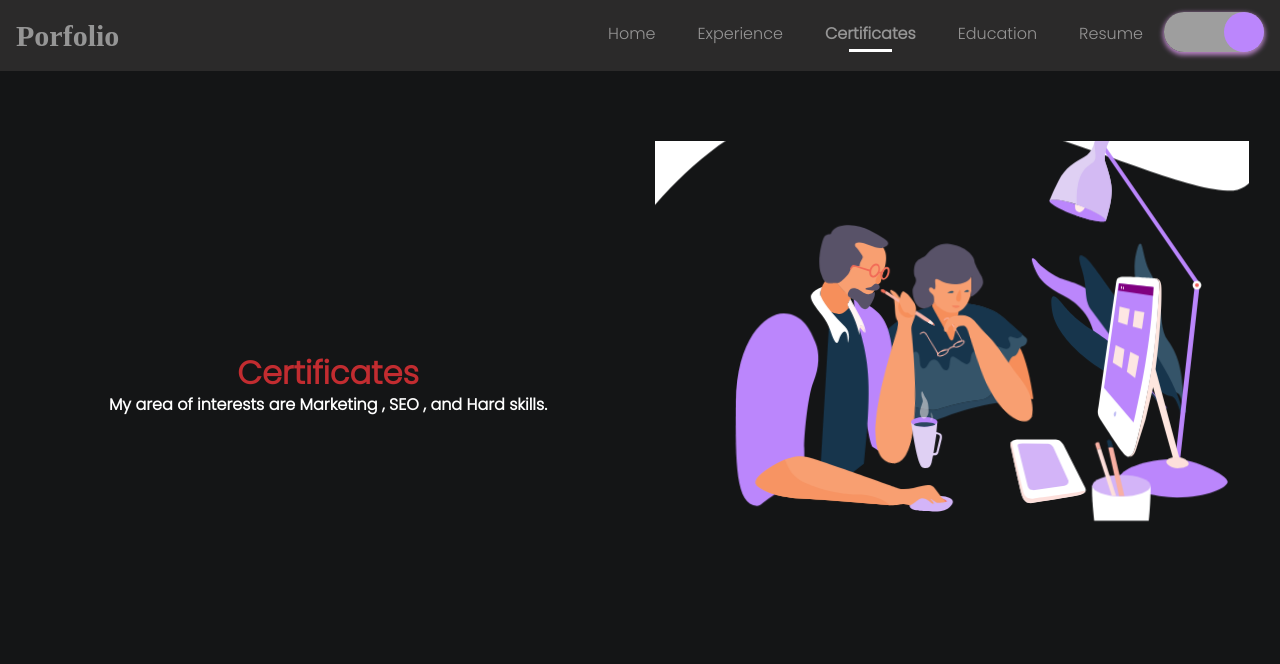
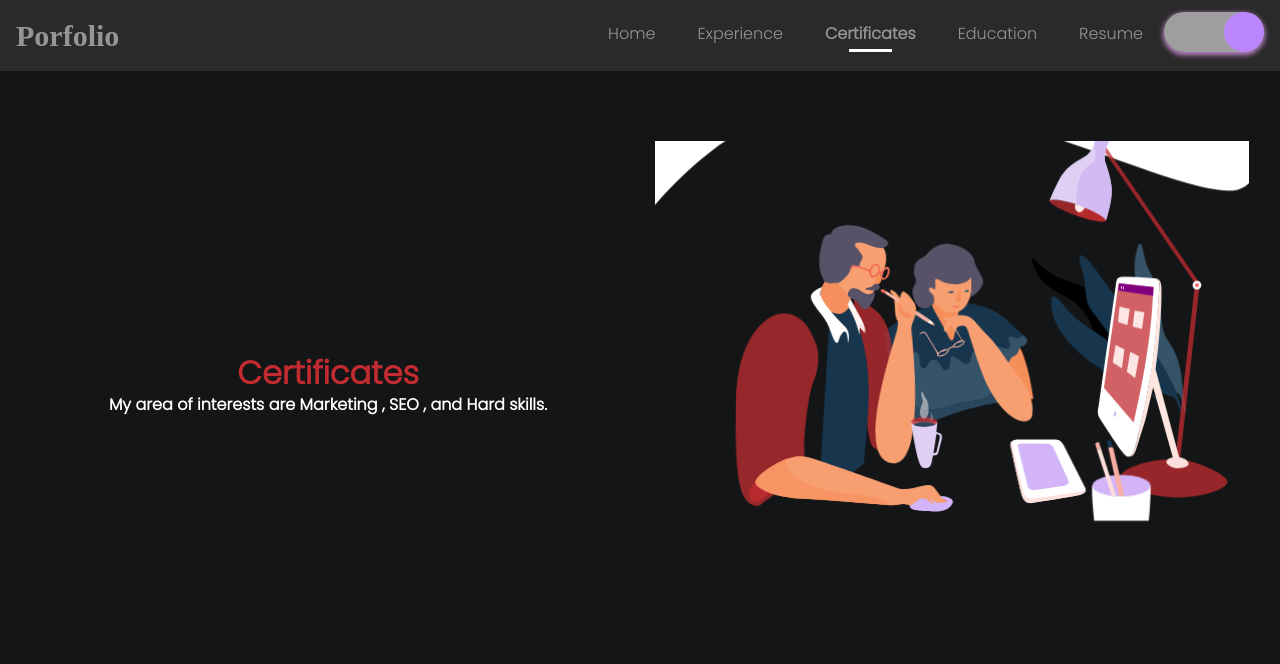
Before and after one commit to sahiithyareddy/sahiithyaareddy.github.io, a plain HTML site: page research.html in a window 1280 px wide. Shown: the top 664 px of the page. Drawn offline with nearby package versions, Linux system fonts and the light colour scheme; grey boxes are pictures that could not be loaded; some icons are missing; files whose address does not match are found by name; a web font is replaced by a local one.

Commit message:
Update research.html

```diff
--- a/research.html
+++ b/research.html
@@ -100,7 +100,7 @@
                   <path fill="#355469"
                     d="M1891 858s-6-28-8-52c-2-23-6-61-31-94-15-19-14-56-15-74 0-32-19-55-26-71s-10-32-12-40-6-27-14 10 4 87 17 112c18 38-3 91 20 135 13 23 30 30 41 32s14 3 17 13l8 29h3z"
                     class="plant p2" style="animation-duration:8s"></path>
-                  <path fill="#bb86fc"
+                  <path fill="##c22c30bf"
                     d="M1852 850s-49-48-57-70c-13-35-35-79-85-147-24-32-70-38-85-45-19-9-38-24-43-30-4-6-23-23-3 19 16 35 62 46 83 64 47 40 30 73 62 115 13 17 27 29 53 34 11 2 20 6 29 16 16 16 16 16 37 44h9z"
                     class="plant p3" style="animation-duration:3.6s"></path>
                   <path fill="#17354C"
@@ -162,7 +162,7 @@
                     </g>
                   </g>
                   <g id="L5_x5F_Human_x5F_Man">
-                    <path id="sholderforman" fill="#bb86fc" d="M1163 622c58 28 85 38 82 193s-26 123-42 114-40-307-40-307z">
+                    <path id="sholderforman" fill="#c22c30bf" d="M1163 622c58 28 85 38 82 193s-26 123-42 114-40-307-40-307z">
                     </path>
                     <path fill="#FDE6E1" d="M1175 682l10 12c1-2-1-16-5-16s-5 4-5 4z"></path>
                     <path fill="#F68F5B" d="M1161 617l-8 13c-1 3-5 5 2 16s6 12 6 12h-61s-5-29-5-49c0-8 19-38 22-42 0 0 21 48 44 50z">
@@ -182,10 +182,10 @@
                     </g>
                     <g id="_x3C_Group_x5F_ManSleeve_x3E_" class="sleave"
                       style="animation-name:sleave;animation-timing-function:ease-in-out;animation-iteration-count:infinite;animation-duration:5s;transform-origin:1009.149px 711.625px">
-                      <path id="_x3C_Path_x5F_WhiteSleeve_x3E_" fill="#bb86fc"
+                      <path id="_x3C_Path_x5F_WhiteSleeve_x3E_" fill="#c22c30bf"
                         d="M1084 712c-9-22-26-58-65-58s-97 56-97 183 1 211 45 213c7 0 14-9 26-17 25-19 60-40 64-47 6-10 7-36 6-56s6-107 18-136 13-60 3-82z">
                       </path>
-                      <path id="_x3C_Path_x5F_WhiteSleeve_x5F_Shadow_x3E_" fill="#bb86fc"
+                      <path id="_x3C_Path_x5F_WhiteSleeve_x5F_Shadow_x3E_" fill="#c22c30bf"
                         d="M994 1023s-21 18-31 18-13-10-13-17c2-20 46-76 113-78 0 0-36 49-69 77z"></path>
                     </g>
                     <g id="_x3C_Group_x5F_ManArm_x3E_" class="arm">
@@ -244,12 +244,12 @@
                 <g class="stuffontable">
                   <g id="L4_x5F_ScreenLamp" class="screenlamp"
                     style="animation-name:veraslidein;animation-iteration-count:1;animation-duration:1.39s;animation-timing-function:ease-in-out;transform:translateX(45px)">
-                    <path fill="#bb86fc" d="M1823 958l41-366-187-272 3-9 194 281-41 366z"></path>
-                    <path fill="#bb86fc" d="M1681 464c-2 3-24 2-61-11-32-11-57-26-55-31 2-4 32-1 63 11 34 12 55 26 53 31z">
+                    <path fill="#c22c30bf" d="M1823 958l41-366-187-272 3-9 194 281-41 366z"></path>
+                    <path fill="#c22c30bf" d="M1681 464c-2 3-24 2-61-11-32-11-57-26-55-31 2-4 32-1 63 11 34 12 55 26 53 31z">
                     </path>
                     <ellipse cx="1868" cy="596" fill="#FFF" rx="9" ry="9"></ellipse>
                     <ellipse cx="1868" cy="596" fill="#F15E59" rx="4" ry="4"></ellipse>
-                    <path fill="#bb86fc" d="M1628 433l-8 20c37 13 59 14 61 11 2-5-19-19-53-31"></path>
+                    <path fill="#c22c30bf" d="M1628 433l-8 20c37 13 59 14 61 11 2-5-19-19-53-31"></path>
                     <path fill="#FEEBE8" d="M1618 430s-2 10 3 14 9 4 17-7c0 0-7-5-20-7z"></path>
                     <path fill="#dfd0f3"
                       d="M1680 344c-4-9 1-32 8-45 4-7 0-14-7-17-9-4-16 0-20 10s-6 31-25 41c-19 11-38 21-52 48s-19 42-19 42c2-5 32-2 63 10 34 12 55 26 53 31 0 0 10-33 11-48s4-25-12-72z">
@@ -264,8 +264,8 @@
                       <path fill="#FEE6DF"
                         d="M1820 955l-42-149-16 67-19 60c-5 16-11 15-15 15 7-2 9-4 15-26 10-37 23-104 30-144 9-48 15-141 18-183 0-8-5-11-10-13 7 0 14 3 14 20 1 37-4 110-12 167l50 186h-13z">
                       </path>
-                      <path fill="#bb86fc" d="M1778 600l-71-8-30 215 61 71s15-66 24-121c16-89 16-157 16-157z"></path>
-                      <path fill="#bb86fc" d="M1931 1000c0 12-43 32-104 32-43 0-118-18-118-40 0-17 51-39 116-39 35 0 106 32 106 47z">
+                      <path fill="#c22c30bf" d="M1778 600l-71-8-30 215 61 71s15-66 24-121c16-89 16-157 16-157z"></path>
+                      <path fill="#c22c30bf" d="M1931 1000c0 12-43 32-104 32-43 0-118-18-118-40 0-17 51-39 116-39 35 0 106 32 106 47z">
                       </path>
                       <path fill="purple" d="M1706 607l2-15 71 8-1 18-72-11z"></path>
 
@@ -296,7 +296,7 @@
                     <path fill="#dfd0f3"
                       d="M1339 900l-6-2 2-21h-54c0 1 9 64 17 84 3 8 6 11 13 11s10-4 12-11l3-15c9 0 10-3 11-6l7-28c2-10-3-11-5-12zm1 9l-7 30c-1 2-4 2-6 2l6-39 4 1c4 2 3 4 3 6z">
                     </path>
-                    <ellipse cx="1308" cy="877" fill="#bb86fc" rx="27" ry="10"></ellipse>
+                    <ellipse cx="1308" cy="877" fill="#c22c30bf" rx="27" ry="10"></ellipse>
                     <path fill="#2A475D" d="M1330 883c-5 2-13 4-22 4-8 0-15-1-20-3-4-2 5-6 20-6s25 3 22 5z"></path>
                     <g id="_x3C_Group_x5F_Cup_x5F_Steam_x3E_">
                       <path fill="#FFF5F3" d="M1308 862c2 0 9-5 9-16s-1-19-6-26-8-21-9-9c0 8 3 10 3 16-1 5-6 16-6 22s3 13 9 13z"
```
